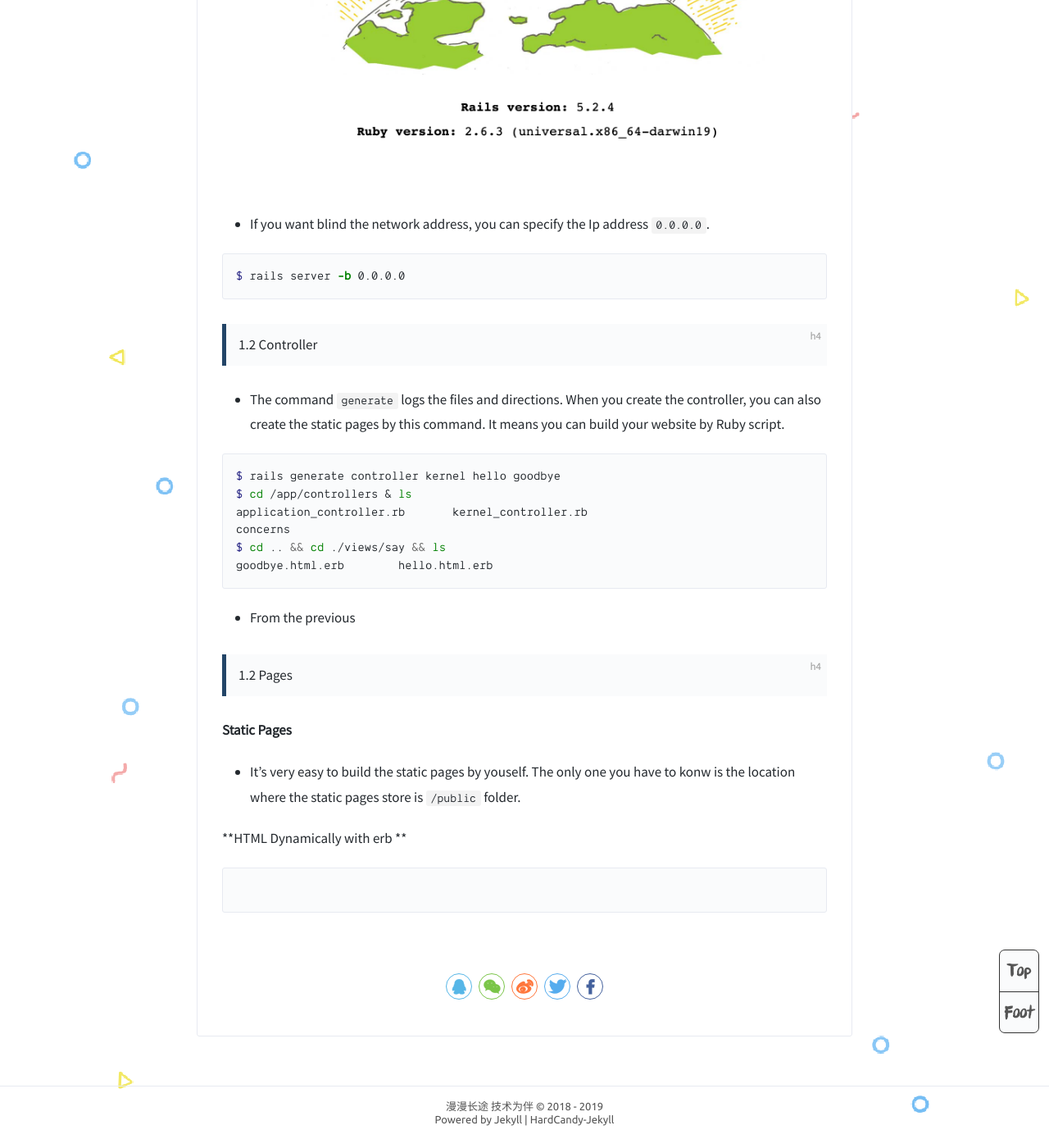
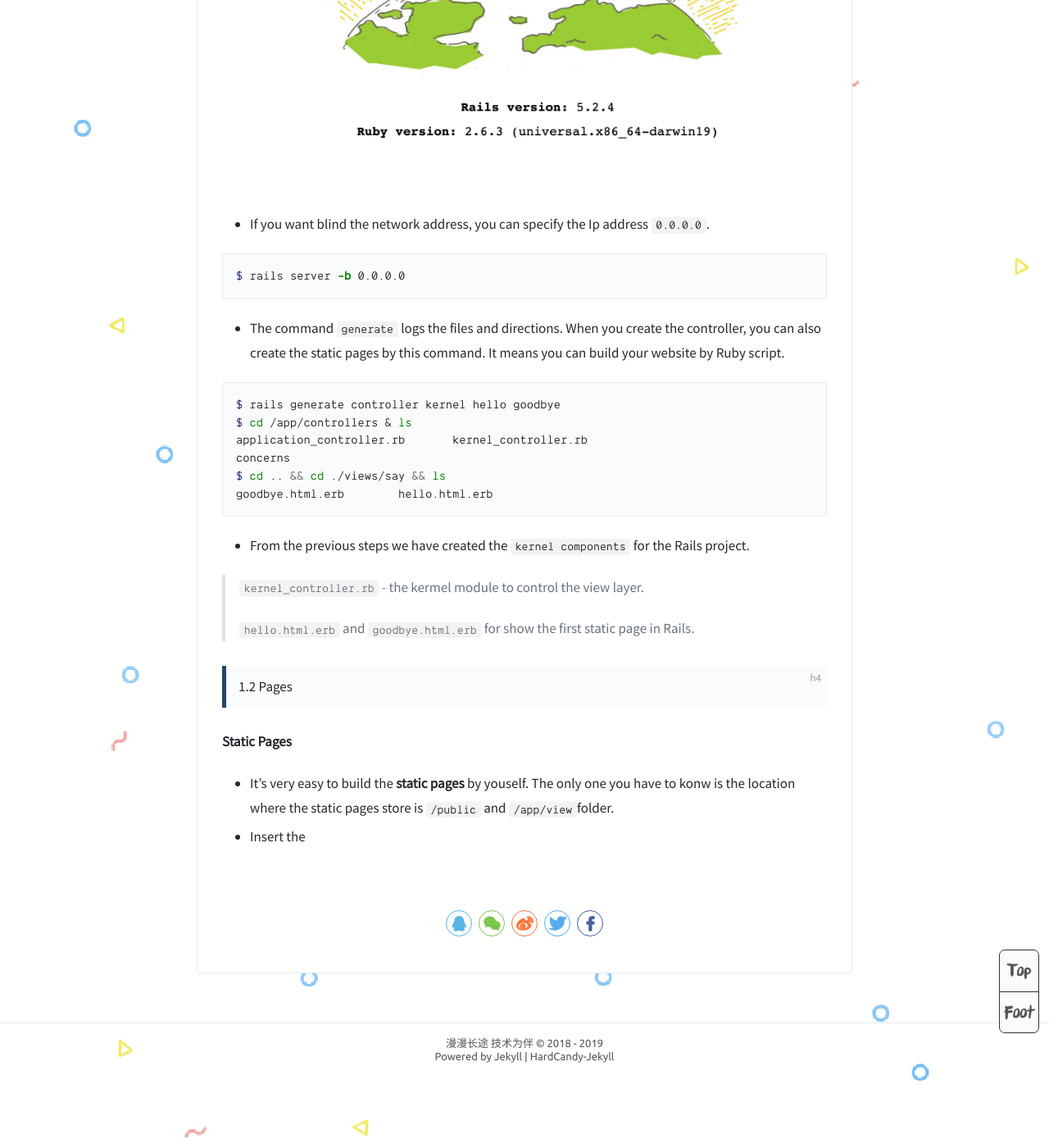
Before and after one commit to DoHerasYang/DoHerasYang.github.io, a Jekyll site: the page built from _posts/2019-12-16-Ruby-Rails.md, in a window 1280 px wide and 1400 px high, scrolled down 2571 px. Shown: the whole window at 82% size. Built offline with Jekyll 4.4.1, drawn with Linux system fonts in a browser that asks for light colours; comment, search, counter and statistics services are not loaded.

Commit message:
Update 2019-12-16-Ruby-Rails.md

````diff
--- a/_posts/2019-12-16-Ruby-Rails.md
+++ b/_posts/2019-12-16-Ruby-Rails.md
@@ -81,8 +81,6 @@ Use Ctrl-C to stop
 $ rails server -b 0.0.0.0
 ```
 
-#### 1.2 Controller
-
 + The command `generate` logs the files and directions. When you create the controller, you can also create the static pages by this command. It means you can build your website by Ruby script.
 
 ```shell
@@ -94,26 +92,15 @@ $ cd .. && cd ./views/say && ls
 goodbye.html.erb	hello.html.erb
 ```
 
-+ From the previous
++ From the previous steps we have created the `kernel components` for the Rails project.
 
-
-
-
-
-
-
-
-
-
+> `kernel_controller.rb`  -  the kermel module to control the view layer.
+>
+> `hello.html.erb` and `goodbye.html.erb` for show the first static page in Rails.
 
 #### 1.2  Pages
 
 **Static Pages**
 
-+ It's very easy to build the static pages by youself. The only one you have to konw is the location where the static pages store is `/public` folder.
-
-**HTML Dynamically with erb **
-
-```
-
-```
++ It's very easy to build the **static pages** by youself. The only one you have to konw is the location where the static pages store is `/public`  and `/app/view`folder.
++ Insert the
````
